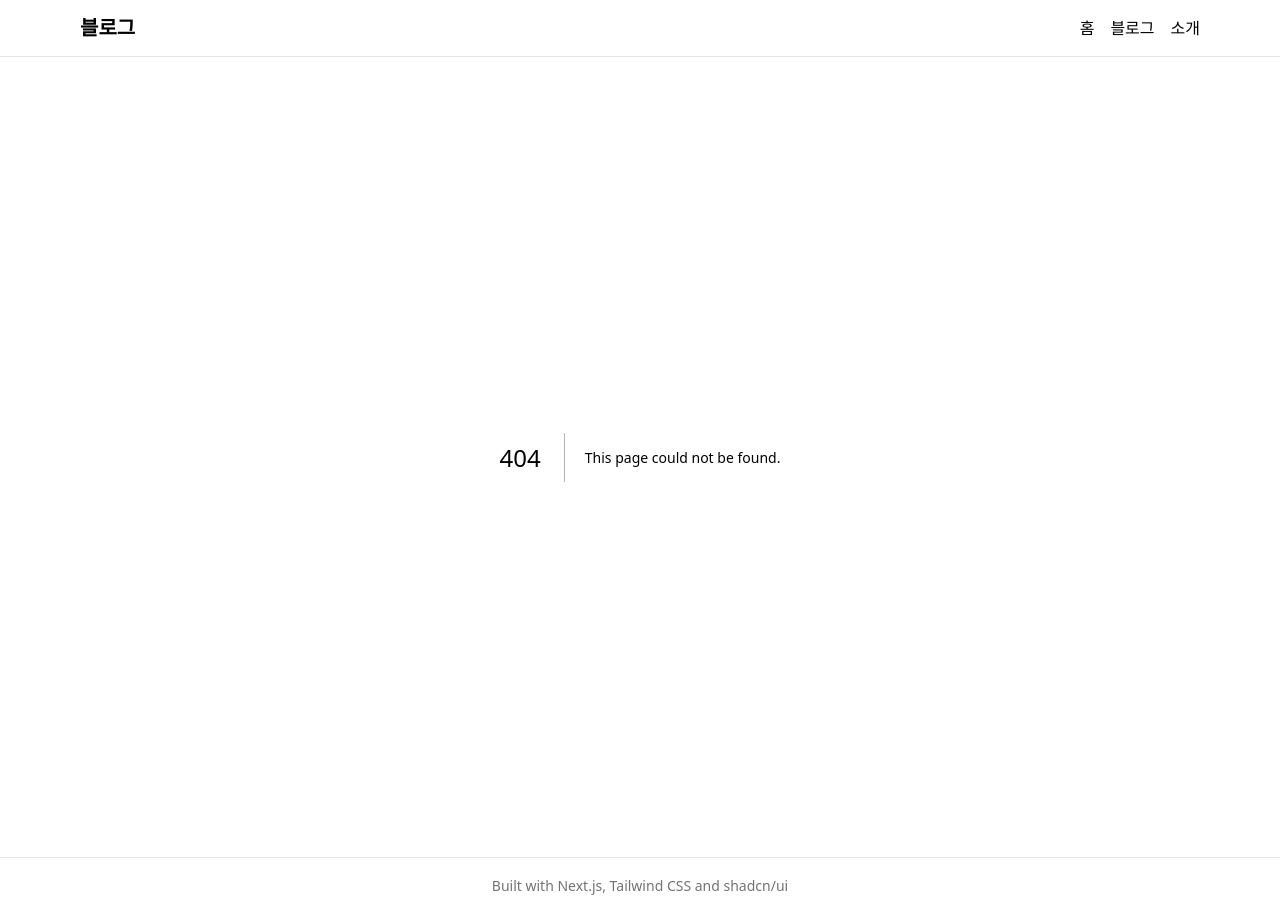
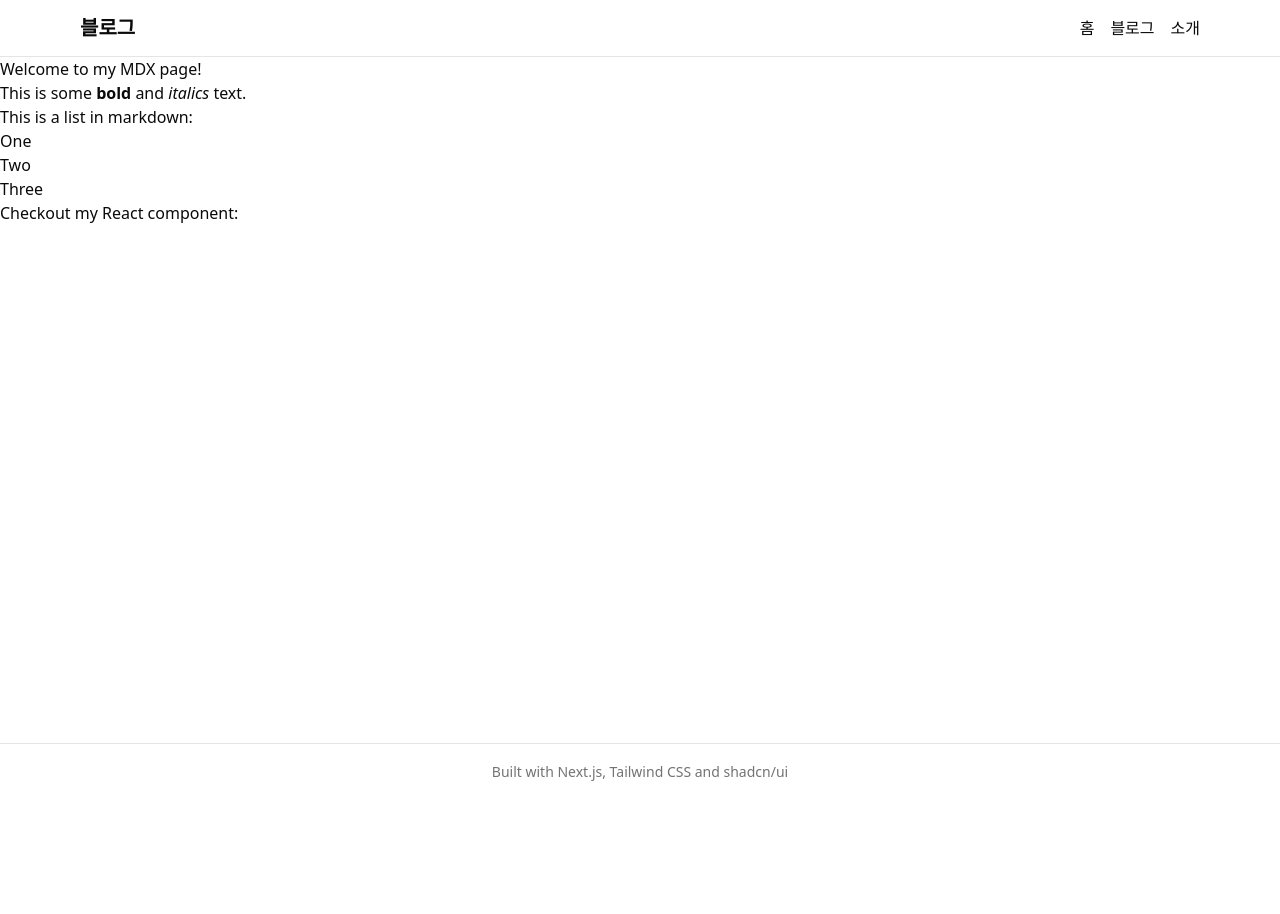
Before and after one commit to ljg0230/notion-blog-app, a Next.js app: page /mdx-page in a window 1280 px wide. Before the commit this address had no page. After the commit the page ends 800 px from the top, so only its background shows below. Built offline with nearby package versions, Linux system fonts and the light colour scheme.

Commit message:
chore: mdx 패키지 추가

```diff
--- /dev/null
+++ b/app/mdx-page/page.mdx
@@ -0,0 +1,11 @@
+# Welcome to my MDX page!
+
+This is some **bold** and _italics_ text.
+
+This is a list in markdown:
+
+- One
+- Two
+- Three
+
+Checkout my React component:
--- /dev/null
+++ b/mdx-components.tsx
@@ -0,0 +1,7 @@
+import type { MDXComponents } from 'mdx/types';
+
+export function useMDXComponents(components: MDXComponents): MDXComponents {
+  return {
+    ...components,
+  };
+}
--- a/next.config.ts
+++ b/next.config.ts
@@ -1,4 +1,5 @@
 import type { NextConfig } from 'next';
+import createMDX from '@next/mdx';
 
 const nextConfig: NextConfig = {
   /* config options here */
@@ -15,6 +16,12 @@ const nextConfig: NextConfig = {
       },
     ],
   },
+  pageExtensions: ['js', 'jsx', 'md', 'mdx', 'ts', 'tsx'],
 };
 
-export default nextConfig;
+const withMDX = createMDX({
+  // 필요 마크다운 추가
+  // extension: /\.mdx?$/,
+});
+
+export default withMDX(nextConfig);
--- a/package.json
+++ b/package.json
@@ -11,10 +11,14 @@
     "format": "prettier --write ."
   },
   "dependencies": {
+    "@mdx-js/loader": "^3.1.1",
+    "@mdx-js/react": "^3.1.1",
+    "@next/mdx": "15.1.7",
     "@notionhq/client": "^2.3.0",
     "@radix-ui/react-select": "^2.2.6",
     "@radix-ui/react-separator": "^1.1.7",
     "@radix-ui/react-slot": "^1.2.3",
+    "@types/mdx": "^2.0.13",
     "class-variance-authority": "^0.7.1",
     "clsx": "^2.1.1",
     "date-fns": "^4.1.0",
```
Also changed, not shown: 1 other file (tests, documents, lock files or other folders).
